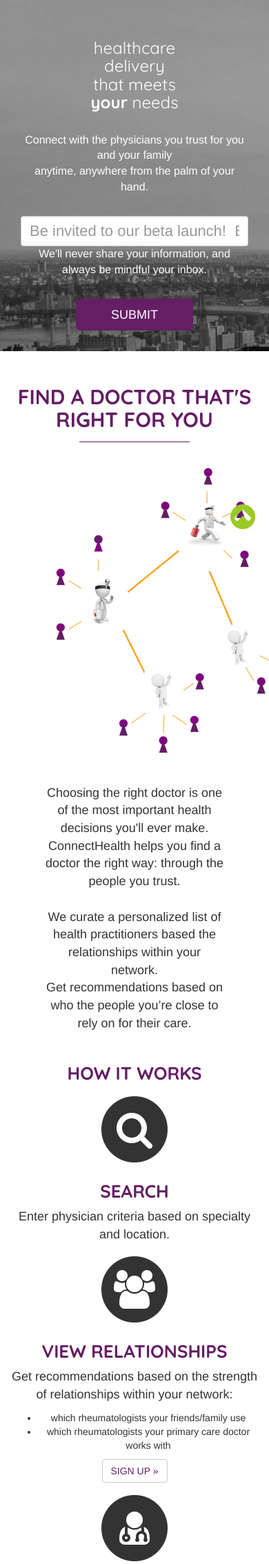
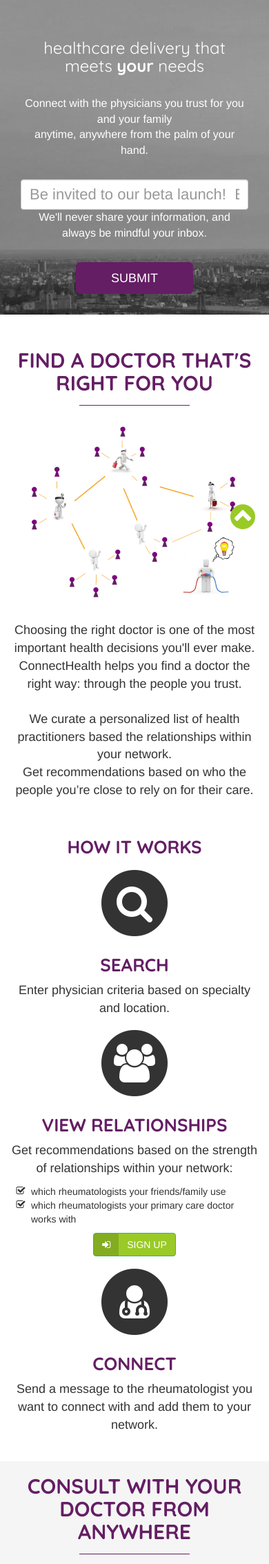
Before and after one commit to Parktastic/parktastic.github.io, a PHP site: page / in a window 390 px wide; the page is wider, and only the part inside the window is pictured. Shown: the part 54-2321 px from the top of that part at 69% size. Run offline with PHP 8.4, Linux system fonts and the light colour scheme; some libraries are stand-ins or nearby versions.

Commit message:
website optimized for mobile viewing
now website is fully responsive including images in any resolution.
added some css for buttons and icons

```diff
--- a/css/custom.css
+++ b/css/custom.css
@@ -1,6 +1,30 @@
 /* Move down content because we have a fixed navbar that is 50px tall */
 body {
   padding-top: 50px;
+}
+
+.btn-labeled {
+  padding-top: 0;
+  padding-bottom: 0;
+  color: #FFFFFF !important;
+}
+
+.btn-label {
+  position: relative;
+  background: 0 0;
+  background: rgba(0,0,0,.15);
+  display: inline-block;
+  padding: 6px 12px;
+  left: -12px;
+  border-radius: 3px 0 0 3px;
+}
+
+.btn-bg-custom-color {
+	background-color: #9ACA27;
+}
+
+.txt-align-left {
+	text-align: left;
 }
 
 ul.nav, .jumbotron h1 {
@@ -43,7 +67,6 @@
 .jumbotron h1 {
 	margin-top: 30px;
 	margin-bottom: 50px;
-	padding: 0 100px;
 }
 
 .jumbotron p {
--- a/index.html
+++ b/index.html
@@ -60,11 +60,11 @@
     <!-- Main jumbotron for a primary marketing message or call to action -->
     <div id="jumbotron" class="jumbotron">
       <div class="container">
-        <h1>healthcare delivery that meets <strong>your</strong> needs</h1>
+        <h1>healthcare delivery that<br>meets <strong>your</strong> needs</h1>
         <p>Connect with the physicians you trust for you and your family<br>anytime, anywhere from the palm of your hand.</p>
         <!-- Begin MailChimp Signup Form -->
         <div id="mc_embed_signup" class="row">
-          <div class="col-sm-7 col-centered">
+          <div class="col-sm-7 col-centered col-xs-12">
             <form action="//connecthealth.us10.list-manage.com/subscribe/post?u=2b2843e4f8770b0b53b274853&amp;id=9a3d7093ed" method="post" id="mc-embedded-subscribe-form" name="mc-embedded-subscribe-form" class="validate" target="_blank" role="form" novalidate>
             <div class="mc-field-group form-group">
               <input type="email" value="" name="EMAIL" class="required email form-control" id="mce-EMAIL" placeholder="Be invited to our beta launch!  Enter your email address here.">
@@ -95,8 +95,14 @@
       <div class="container homepage">
         <h2>Find a doctor that's right for you</h2>
         <hr>
-        <div class="container"><img src="images/Picture1.png"></div>
+        <div class="row">
+			<div class="col-md-12" align="center">
+				<img src="images/Picture1.png" class="img-responsive">
+			</div>
+		</div>
         <br>
+        <div class="row">
+        	<div class="col-md-12">
         		<p>
           			Choosing the right doctor is one of the most important health decisions you'll ever make.
           			<br>ConnectHealth helps you find a doctor the right way: through the people you trust.
@@ -104,6 +110,8 @@
           			<br>Get recommendations based on who the people you’re close to rely on for their care.
           			<br><br>
         		</p>
+        	</div>
+        </div>
         <!-- Begin 3 point how it works summary -->
         <h3>How It Works</h3>
         <div class="row">
@@ -122,12 +130,12 @@
             </span>
             <h3>View Relationships</h3>
             <p>Get recommendations based on the strength of relationships within your network:<br>
-              <ul>
-                <li>which rheumatologists your friends/family use</li>
-                <li>which rheumatologists your primary care doctor works with</li>
+              <ul class="fa-ul txt-align-left">
+                <li><i class="fa-li fa fa-check-square-o"></i>which rheumatologists your friends/family use</li>
+                <li><i class="fa-li fa fa-check-square-o"></i>which rheumatologists your primary care doctor works with</li>
               </ul>
             </p>
-            <p><a class="btn btn-default" href="http://www.google.com" target="_blank" role="button">SIGN UP &raquo;</a></p>
+            <p><a class="btn btn-success btn-labeled btn-bg-custom-color" href="http://www.google.com" target="_blank" role="button"><span class="btn-label"><i class="fa fa-sign-in"></i></span>SIGN UP</a></p>
           </div>
           <div class="col-md-4">
             <span class="fa-stack fa-4x">
@@ -146,13 +154,23 @@
       <div class="container homepage">
         <h2>Consult with your doctor from anywhere</h2>
         <hr>
-        <div class="container"><img src="images/Picture2.png"></div>
+        <div class="row">
+			<div class="col-md-12" align="center">
+				<img src="images/Picture2.png" class="img-responsive">
+			</div>
+		</div>
         <br>
+        <div class="row">
+        	<div class="col-md-12">
         		<p>
-          As a 21st century consumer, you’re always looking for convenient solutions to accommodate a busy schedule. Why should healthcare solutions be any different?
+        	  		As a 21st century consumer, you’re always looking for convenient solutions to accommodate a busy schedule.
+        	  		<br>Why should healthcare solutions be any different?
     	      		<br><br>
-          ConnectHealth lets you fully engage with your care team securely and conveniently, over your mobile device. You can now get care from your doctor from the convenience of your home or on the go.
+	          		ConnectHealth lets you fully engage with your care team securely and conveniently, over your mobile device.
+					<br>You can now get care from your doctor from the convenience of your home or on the go.
         		</p>
+        	</div>
+        </div>
       <!-- Begin 3 point how it works summary -->
         <h3>How It Works</h3>
         <div class="row">
@@ -172,7 +190,7 @@
             <h3>Pay</h3>
             <p>Pay for your consult through your mobile device over a secure platform.
             </p>
-            <p><a class="btn btn-default" href="http://www.google.com" target="_blank" role="button">SIGN UP &raquo;</a></p>
+            <p><a class="btn btn-success btn-labeled btn-bg-custom-color" href="http://www.google.com" target="_blank" role="button"><span class="btn-label"><i class="fa fa-sign-in"></i></span>SIGN UP</a></p>
           </div>
           <div class="col-md-4">
             <span class="fa-stack fa-4x">
@@ -191,13 +209,21 @@
       <div class="container homepage">
         <h2>Be actively engaged in your loved ones' care experience</h2>
         <hr>
-        <div class="container"><img src="images/Picture3.png"></div>
+        <div class="row">
+			<div class="col-md-12" align="center">
+				<img src="images/Picture3.png" class="img-responsive">
+			</div>
+		</div>
         <br>
+        <div class="row">
+        	<div class="col-md-12">
         		<p>
           			Just because you’re far away doesn’t mean you can't be there for your loved ones when they need you.
           			<br><br>
           			Whether you're in another city or another country, ConnectHealth lets you play a more active part in your loved ones' doctor visits.  With a click of a button, you can join the consultation over a secure video call from wherever you are.
         		</p>
+        	</div>
+        </div>
       <!-- Begin 3 point how it works summary -->
         <h3>How It Works</h3>
         <div class="row">
@@ -222,7 +248,7 @@
             <p>
               Pay the doctor directly over a secure platform to participate in the consult.
             </p>
-            <p><a class="btn btn-default" href="http://www.google.com" target="_blank" role="button">SIGN UP &raquo;</a></p>
+            <p><a class="btn btn-success btn-labeled btn-bg-custom-color" href="http://www.google.com" target="_blank" role="button"><span class="btn-label"><i class="fa fa-sign-in"></i></span>SIGN UP</a></p>
           </div>
           <div class="col-md-4">
             <span class="fa-stack fa-4x">
@@ -245,11 +271,19 @@
       <div class="container homepage">
         <h2>Join Our Beta Launch!</h2>
         <hr>
-        <div class="container"><img src="images/nairobi-night.jpg"></div>
+        <div class="row">
+			<div class="col-md-12" align="center">
+				<img src="images/nairobi-night.jpg" class="img-responsive">
+			</div>
+		</div>
         <br>
+        <div class="row">
+        	<div class="col-md-12">
         	<p>
           		Let's create better health access together. <br> <br> If you're someone who cares about using technology to improve health access for the rest of the world, we'd love it if you join us. You'll be the first to know when we launch, and look forward to our journey together to improve healthcare access for the people who need it.
         	</p>
+        	</div>
+        </div>
         <br>
 
         <!-- Begin MailChimp Signup Form -->
```
Lines whose indentation alone changed are shown as unchanged.
